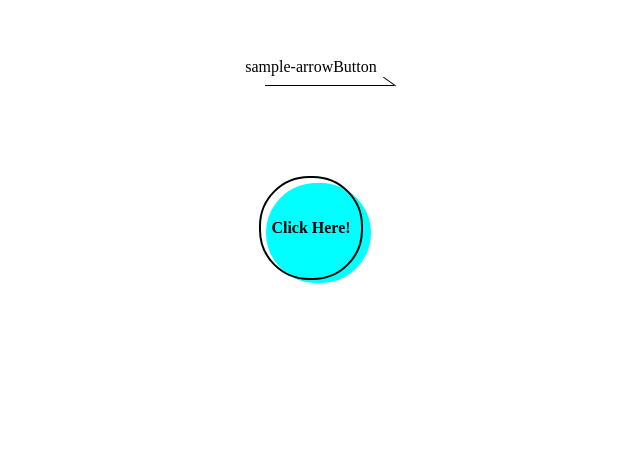
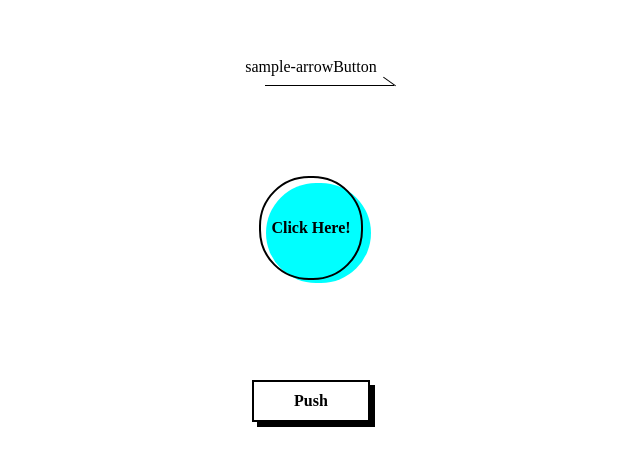
Before and after one commit to usclmm/learning-note, a plain HTML site: page simple-button/index.html in a window 1280 px wide. Shown: the whole page, without its empty margins (329-969 px from the left). Drawn offline with Linux system fonts and the light colour scheme.

Commit message:
add pushButton

```diff
--- a/simple-button/index.html
+++ b/simple-button/index.html
@@ -11,6 +11,7 @@
     <div id="button-block">
       <a href="#" class="arrow">sample-arrowButton</a>
       <div class="btn shift-background">Click Here!</div>
+      <div class="btn pushButton">Push</div>
     </div>
   </body>
 </html>
--- a/simple-button/style.scss
+++ b/simple-button/style.scss
@@ -45,20 +45,20 @@ $cAqua: #00ffff;
     }
   }
 
-  /*吹き出し*/
+  /*丸型*/
   .btn {
-    margin: 100px auto;
-    width: 100px;
-    height: 100px;
+    display: flex;
+    justify-content: center;
+    align-items: center;
 
     &.shift-background {
-      display: flex;
+      margin: 100px auto;
       position: relative;
-      align-items: center;
-      justify-content: center;
       border: 2px solid $cBlack;
       border-radius: 50px;
       font-weight: bold;
+      width: 100px;
+      height: 100px;
 
       &::before {
         content: "";
@@ -72,5 +72,20 @@ $cAqua: #00ffff;
         z-index: -1;
       }
     }
+
+    &.pushButton {
+      display: inline-block;
+      position: relative;
+      padding: 10px 40px;
+      border: 2px solid $cBlack;
+      box-shadow: 5px 5px $cBlack;
+      transition: all 0.3s;
+      font-weight: 600;
+
+      &:hover {
+        box-shadow: none;
+        transform: translate(2.5px, 2.5px);
+      }
+    }
   }
 }
```
Also changed, not shown: simple-button/style.css, 2 other files.
